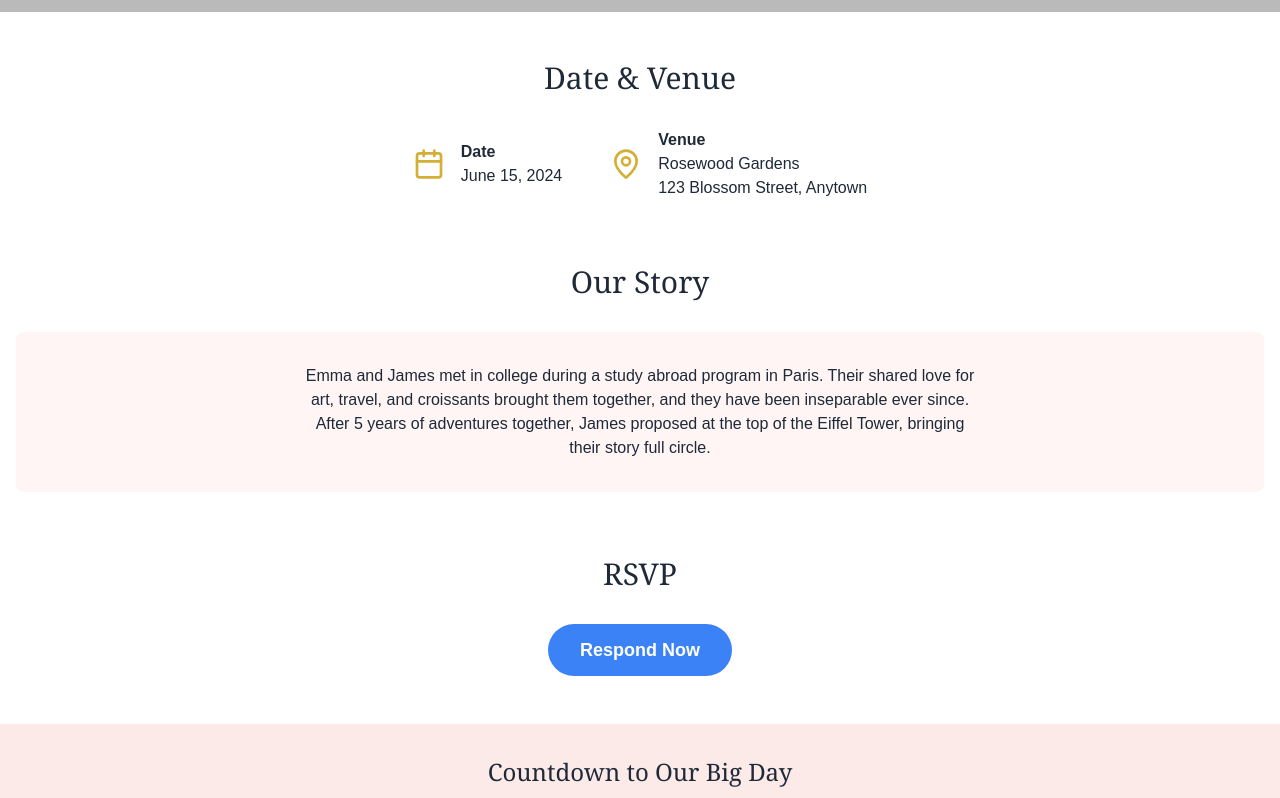
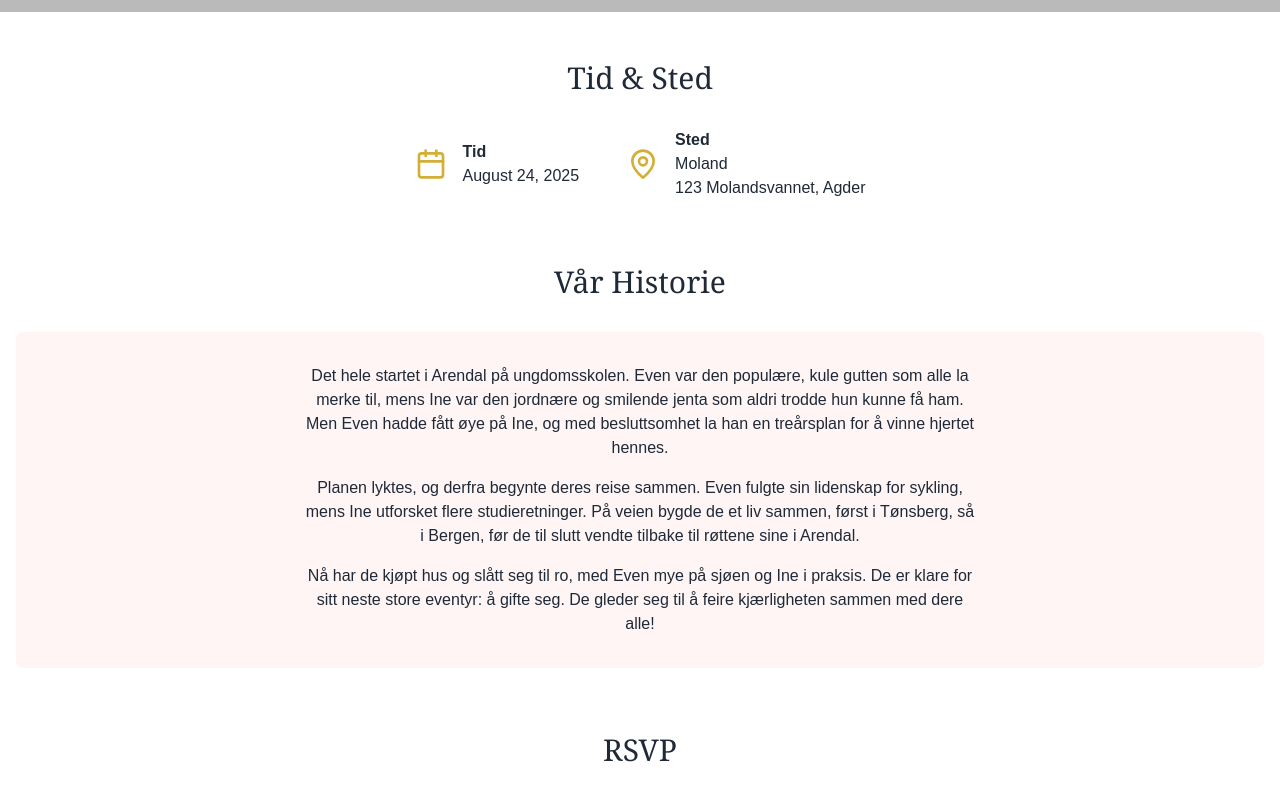
Before and after one commit to SigurdBlakkestad/wedding, a Next.js app: page / in a window 1280 px wide. Shown: the part 640-1438 px from the top of the page. Built offline with nearby package versions, Linux system fonts and the light colour scheme; grey boxes are pictures that could not be loaded.

Commit message:
fornorsket

```diff
--- a/src/app/page.js
+++ b/src/app/page.js
@@ -65,21 +65,21 @@ export default function WeddingHomePage() {
       <main className="container mx-auto py-12 px-4">
         {/* Date & Venue Section */}
         <section id="date-venue" className="mb-16">
-          <h3 className="text-3xl font-serif text-center mb-8">Date & Venue</h3>
+          <h3 className="text-3xl font-serif text-center mb-8">Tid & Sted</h3>
           <div className="flex flex-col md:flex-row justify-center items-center space-y-6 md:space-y-0 md:space-x-12">
             <div className="flex items-center space-x-4">
               <CalendarIcon className="w-8 h-8 text-gold" />
               <div>
-                <h4 className="font-semibold">Date</h4>
-                <p>June 15, 2024</p>
+                <h4 className="font-semibold">Tid</h4>
+                <p>August 24, 2025</p>
               </div>
             </div>
             <div className="flex items-center space-x-4">
               <MapPinIcon className="w-8 h-8 text-gold" />
               <div>
-                <h4 className="font-semibold">Venue</h4>
-                <p>Rosewood Gardens</p>
-                <p>123 Blossom Street, Anytown</p>
+                <h4 className="font-semibold">Sted</h4>
+                <p>Moland</p>
+                <p>123 Molandsvannet, Agder</p>
               </div>
             </div>
           </div>
@@ -87,26 +87,29 @@ export default function WeddingHomePage() {
 
         {/* Our Story Section */}
         <section id="our-story" className="mb-16">
-          <h3 className="text-3xl font-serif text-center mb-8">Our Story</h3>
-          <div className="bg-blush-pink bg-opacity-20 p-8 rounded-lg">
-            <p className="text-center max-w-2xl mx-auto">
-              Emma and James met in college during a study abroad program in Paris.
-              Their shared love for art, travel, and croissants brought them together,
-              and they have been inseparable ever since. After 5 years of adventures
-              together, James proposed at the top of the Eiffel Tower, bringing their
-              story full circle.
-            </p>
-          </div>
-        </section>
+  <h3 className="text-3xl font-serif text-center mb-8">Vår Historie</h3>
+  <div className="bg-blush-pink bg-opacity-20 p-8 rounded-lg">
+    <p className="text-center max-w-2xl mx-auto">
+      Det hele startet i Arendal på ungdomsskolen. Even var den populære, kule gutten som alle la merke til, mens Ine var den jordnære og smilende jenta som aldri trodde hun kunne få ham. Men Even hadde fått øye på Ine, og med besluttsomhet la han en treårsplan for å vinne hjertet hennes.
+    </p>
+    <p className="text-center max-w-2xl mx-auto mt-4">
+      Planen lyktes, og derfra begynte deres reise sammen. Even fulgte sin lidenskap for sykling, mens Ine utforsket flere studieretninger. På veien bygde de et liv sammen, først i Tønsberg, så i Bergen, før de til slutt vendte tilbake til røttene sine i Arendal.
+    </p>
+    <p className="text-center max-w-2xl mx-auto mt-4">
+      Nå har de kjøpt hus og slått seg til ro, med Even mye på sjøen og Ine i praksis. De er klare for sitt neste store eventyr: å gifte seg. De gleder seg til å feire kjærligheten sammen med dere alle!
+    </p>
+  </div>
+</section>
+
 
         {/* RSVP Section */}
         <section id="rsvp" className="text-center">
           <h3 className="text-3xl font-serif mb-8">RSVP</h3>
           <Link
             href="/rsvp"
-            className="inline-block bg-blue-500 text-white py-3 px-8 rounded-full text-lg font-semibold hover:bg-opacity-90 transition duration-300"
+            className="inline-block bg-blue-400 text-white py-3 px-8 rounded-full text-lg font-semibold hover:bg-opacity-90 transition duration-300"
           >
-            Respond Now
+            Svar her
           </Link>
         </section>
       </main>
@@ -114,7 +117,7 @@ export default function WeddingHomePage() {
       {/* Footer with Countdown */}
       <footer className="bg-blush-pink bg-opacity-40 text-gray-800 py-8">
         <div className="container mx-auto text-center">
-          <h4 className="text-2xl font-serif mb-4">Countdown to Our Big Day</h4>
+          <h4 className="text-2xl font-serif mb-4">Nedtelling til den store dagen</h4>
           <CountdownTimer targetDate={new Date('2025-08-24T00:00:00')} />
         </div>
       </footer>
```
